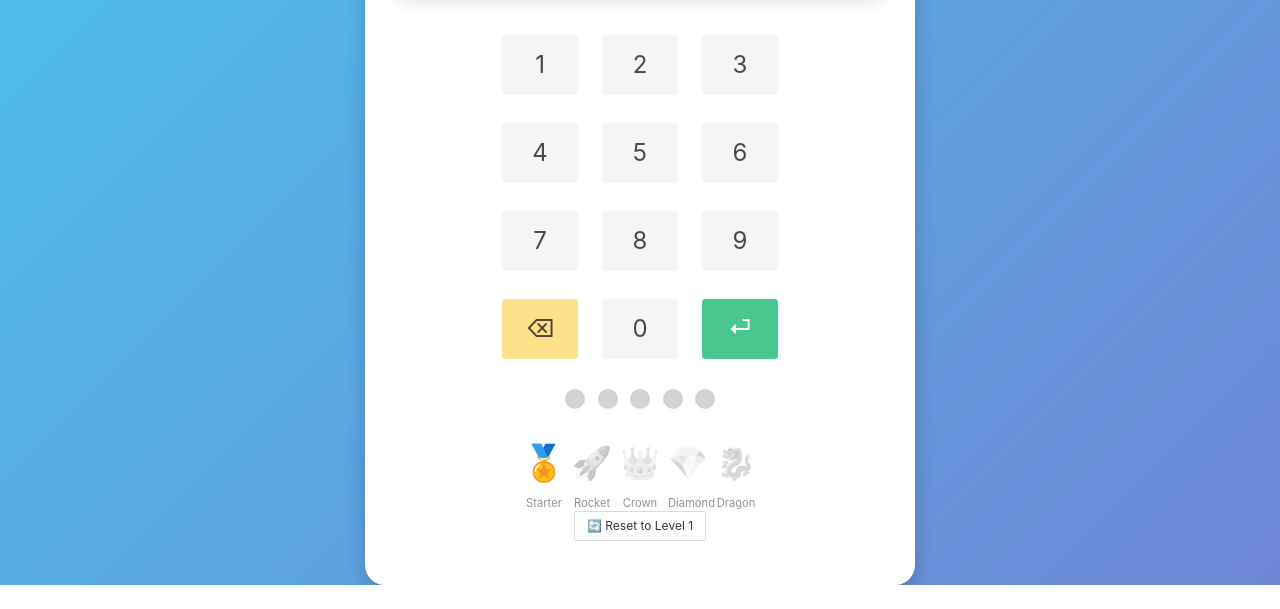
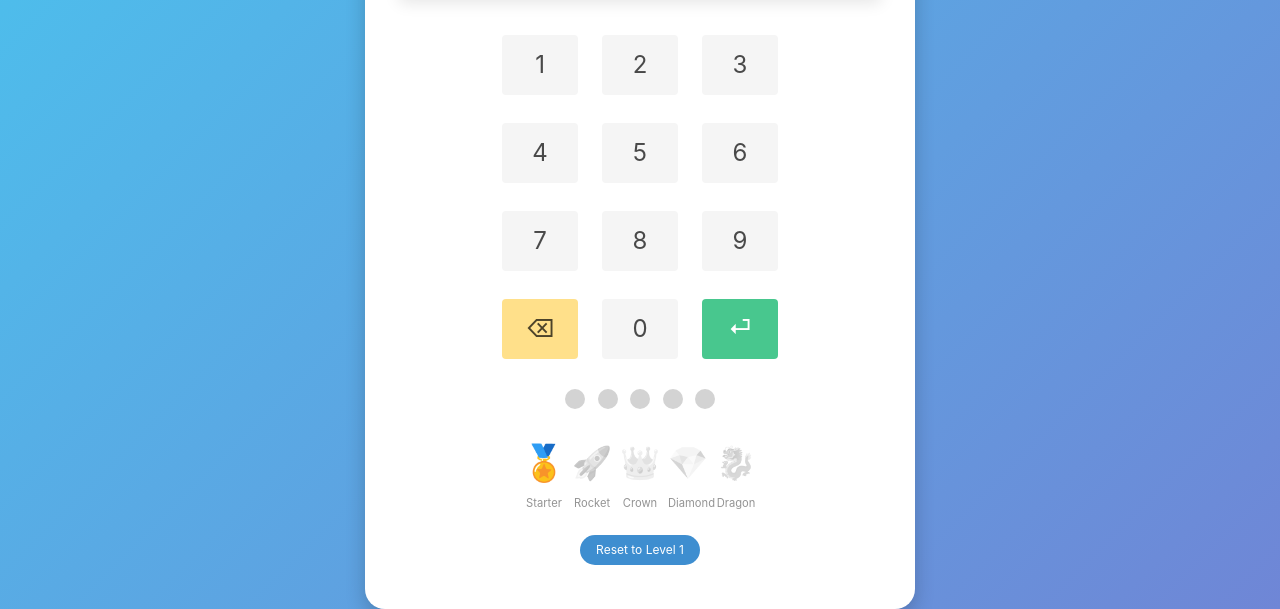
Before and after one commit to derrickeckardt/timestables, a plain HTML site: page index_2.html in a window 1280 px wide. Shown: the part 332-941 px from the top of the page. Before the commit the page ends 917 px from the top, so only its background shows below. Drawn offline with nearby package versions, Linux system fonts and the light colour scheme.

Commit message:
Update index_2.html

```diff
--- a/index_2.html
+++ b/index_2.html
@@ -186,9 +186,9 @@
     </div>
 
     <!-- Reset Button -->
-    <div class="has-text-centered mb-3">
-      <button id="resetButton" class="button is-small">
-        🔄 Reset to Level 1
+    <div class="has-text-centered mb-3 pt-5">
+      <button id="resetButton" class="button is-small is-info is-rounded">
+        Reset to Level 1
       </button>
     </div>
 
```
